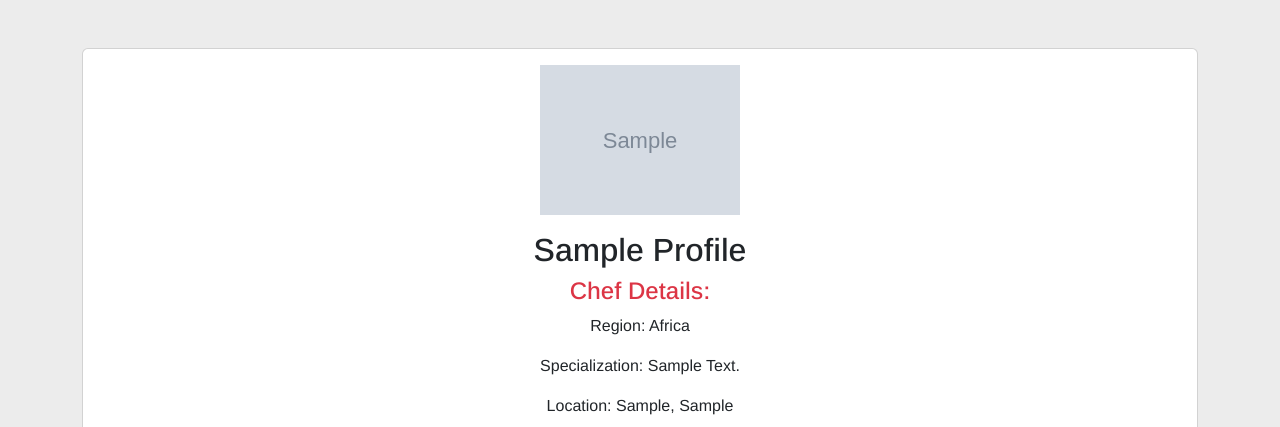
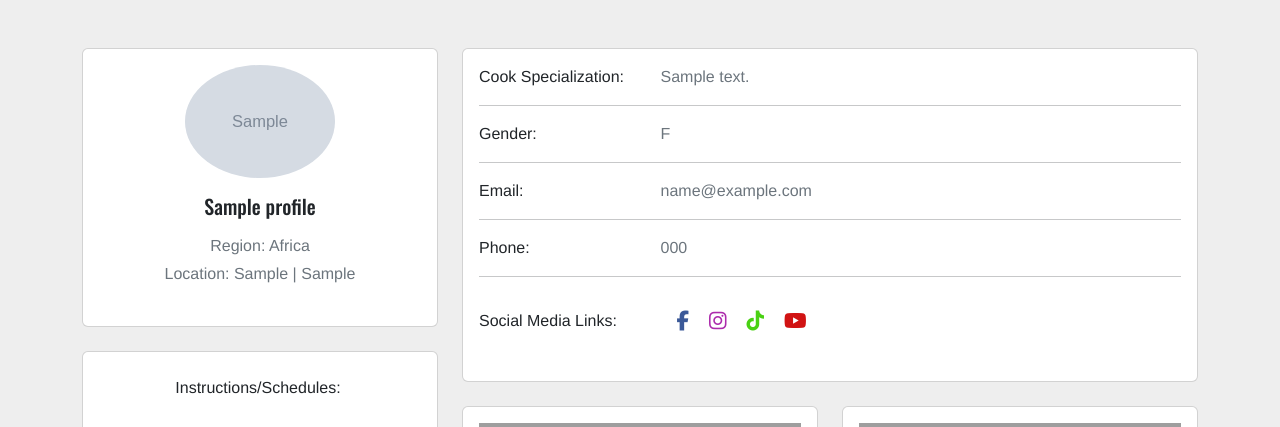
Before and after one commit to alakeldev/home-taste-app, a Django app: a page that uses chefs/templates/chef_info.html in a window 1280 px wide. Shown: the part 78-505 px from the top of the page. Run offline with Django 5.2, Linux system fonts and the light colour scheme; tables that the repository leaves empty hold one stand-in row (values such as "Sample post"); grey boxes marked "Sample" are stand-in pictures; some libraries are stand-ins or nearby versions; grey boxes are pictures that could not be loaded.

Commit message:
edit chef_info.html 'restructured the page withou comment section' + edit base.css 'add media queries related to the chef_info.html page'

```diff
--- a/chefs/templates/chef_info.html
+++ b/chefs/templates/chef_info.html
@@ -2,95 +2,176 @@
 {% block title %}Chef Information{% endblock %}
 {% load static %}
 
-
 {% block content %}
-<div class="container mt-5">
-    <div class="row justify-content-center">
-        <!-- Chef Profile -->
-        <div class="col-md-12">
-            <div class="card text-center">
-                <div class="card-body text-capitalize">
+<section style="background-color: #eee;">
+    <div class="container py-5">
+        <div class="row">
+            <div class="col-lg-4">
+                <div class="card mb-4">
+                    <div class="card-body text-center">
                         {% if chef_info.image %}
-                    <img src="{{ chef_info.image.url }}" alt="Chef Image" class="img-fluid mb-3" width="200">
+                        <img src="{{ chef_info.image.url }}" alt="Chef Image" class="rounded-circle img-fluid"
+                            style="width: 150px;">
                         {% else %}
-                    <img src="{% static 'images/default.jpg' %}" alt="Chef Image" class="img-fluid mb-3" width="200">
+                        <img src="{% static 'images/default.jpg' %}" alt="Chef Image" class="rounded-circle img-fluid"
+                            style="width: 150px;">
                         {% endif %}
-                    <p class="card-title h2 font-weight-bold">
+                        <h5 class="my-3">
                             {% if chef_info.name %}
                             {{ chef_info.name }}
                             {% else %}
                             {{ chef_info.slug }}
                             {% endif %}
-                    </p>
-                    <p class="card-text h4 font-weight-bold text-danger">Chef Details:</p>
-                    <p class="card-text font-weight-bold">Region: {{ chef_info.Region }}</p>
-                    <p class="card-text font-weight-bold">Specialization: {{ chef_info.cuisine_specialization }}</p>
-                    <p class="card-text font-weight-bold">Location: {{ chef_info.country }}, {{ chef_info.city }}</p>
-                    <p class="card-text font-weight-bold">Gender: {{ chef_info.gender }}</p>
-                    <p class="card-text font-weight-bold">Instructions/Schedules: {{ chef_info.instructions|safe }}</p>
-                    <p class="card-text h4 font-weight-bold text-danger">Chef Social Accounts:</p>
-                    <ul class="text-center">
+                        </h5>
+                        <p class="text-muted mb-1">Region: {{ chef_info.Region }}</p>
+                        <p class="text-muted mb-4">Location: {{ chef_info.country }} | {{ chef_info.city }}</p>
+                    </div>
+                </div>
+                <div class="card mb-4 mb-lg-0 instructions-text-container instructions-chef-info">
+                    <div class="card-body p-3">
+                        <ul class="list-group list-group-flush rounded-3">
+                            <p class="mb-4 text-center m-2"><span class=" me-1">Instructions/Schedules:</span></p>
+                            <div class="instructions-text">{{ chef_info.instructions|safe }}</div>
+                    </div>
+                </div>
+            </div>
+            <div class="col-lg-8">
+                <div class="card mb-4">
+                    <div class="card-body">
+                        <div class="row">
+                            <div class="col-sm-3">
+                                <p class="mb-0">Cook Specialization:</p>
+                            </div>
+                            <div class="col-sm-9">
+                                <p class="text-muted mb-0">{{ chef_info.cuisine_specialization }}</p>
+                            </div>
+                        </div>
+                        <hr>
+                        <div class="row">
+                            <div class="col-sm-3">
+                                <p class="mb-0">Gender:</p>
+                            </div>
+                            <div class="col-sm-9">
+                                <p class="text-muted mb-0">{{ chef_info.gender }}</p>
+                            </div>
+                        </div>
+                        <hr>
+                        <div class="row">
+                            <div class="col-sm-3">
+                                <p class="mb-0">Email:</p>
+                            </div>
+                            <div class="col-sm-9">
+                                <p class="text-muted mb-0">{{ chef_info.email }}</p>
+                            </div>
+                        </div>
+                        <hr>
+                        <div class="row">
+                            <div class="col-sm-3">
+                                <p class="mb-0">Phone:</p>
+                            </div>
+                            <div class="col-sm-9">
+                                <p class="text-muted mb-0">{{ chef_info.phone_number }}</p>
+                            </div>
+                        </div>
+                        <hr>
+                        <div class="row">
+                            <div class="col-sm-3">
+                                <p class="mb-0 d-flex justify-content-between align-items-center pt-3">Social Media
+                                    Links:</p>
+                            </div>
+                            <div class="col-sm-9">
+                                <p class="text-muted mb-0">
+                                <ul class="list-group-item d-flex align-items-center p-3 socail-links-list">
                                     {% if chef_info.facebook_link %}
-                        <li class="list-inline-item pr-2"><a href="{{ chef_info.facebook_link }}"><i
-                                    class="fa fa-facebook fa-2x text-info"></i></a></li>
+                                    <li class="list-inline-item"><a href="{{ chef_info.facebook_link }}"><i
+                                                class="fab fa-facebook-f fa-lg" style="color: #3b5998;"></i></a></li>
                                     {% endif %}
                                     {% if chef_info.instagram_link %}
                                     <li class="list-inline-item pr-2"><a href="{{ chef_info.instagram_link }}"><i
-                                    class="fa fa-instagram fa-2x text-info"></i></a></li>
+                                                class="fab fa-instagram fa-lg" style="color: #ac2bac;"></i></a></li>
                                     {% endif %}
                                     {% if chef_info.tiktok_link %}
                                     <li class="list-inline-item pr-2"><a href="{{ chef_info.tiktok_link }}"><i
-                                    class="fa fa-twitter fa-2x text-info"></i></a></li>
+                                                class="fab fa-tiktok fa-lg" style="color: #49d113;"></i></a></li>
                                     {% endif %}
                                     {% if chef_info.youtube_link %}
                                     <li class="list-inline-item pr-2"><a href="{{ chef_info.youtube_link }}"><i
-                                    class="fa fa-youtube fa-2x text-info"></i></a></li>
+                                                class="fab fa-youtube fa-lg" style="color: #d11313;"></i></a></li>
                                     {% endif %}
                                     {% if not chef_info.facebook_link and not chef_info.instagram_link and not chef_info.tiktok_link and not chef_info.youtube_link %}
-                        <li class="list-inline-item pr-2">No social media links provided</li>
+                                    <p class="text-muted mb-0">No social media links provided</p>
                                     {% endif %}
                                 </ul>
-                    <p class="card-text h4 font-weight-bold text-danger">Chef's Specials Dishes:</p>
+                                </p>
+                            </div>
+                        </div>
+                    </div>
+                </div>
+                <div class="row">
+                    <div class="col-md-6">
+                        <div class="card mb-4 mb-md-0">
+                            <div class="card-body">
                                 {% if chef_info.dish1 %}
-                    <img src="{{ chef_info.dish1.url }}" alt="Dish 1">
-                    {% endif %}
-                    {% if chef_info.dish2 %}
-                    <img src="{{ chef_info.dish2.url }}" alt="Dish 2">
-                    {% endif %}
-                    {% if chef_info.dish3 %}
-                    <img src="{{ chef_info.dish3.url }}" alt="Dish 3">
-                    {% endif %}
-                    {% if chef_info.dish4 %}
-                    <img src="{{ chef_info.dish4.url }}" alt="Dish 4">
-                    {% endif %}
-
-                    <!-- Show a message if no special dishes are provided -->
-                    {% if not chef_info.dish1 and not chef_info.dish2 and not chef_info.dish3 and not chef_info.dish4 %}
-                    <p>No special dishes to show at the moment.</p>
+                                <img src="{{ chef_info.dish1.url }}" alt="Chef Image" class="img-fluid dish-img">
+                                {% else %}
+                                <img src="{% static 'images/no-image.jpeg' %}" alt="No Dish Image"
+                                    class="img-fluid dish-img">
                                 {% endif %}
                             </div>
                         </div>
                     </div>
-
-        <!-- User Comments Section -->
-        <h2>Comments</h2>
-        <ul>
-            {% for comment in comments %}
-            {% if comment.is_approved %}
-            <li>{{ comment.name }} said: {{ comment.comment }}</li>
+                    <div class="col-md-6">
+                        <div class="card mb-4 mb-md-0">
+                            <div class="card-body">
+                                {% if chef_info.dish2 %}
+                                <img src="{{ chef_info.dish2.url }}" alt="Chef Image" class="img-fluid dish-img">
+                                {% else %}
+                                <img src="{% static 'images/no-image.jpeg' %}" alt="No Dish Image"
+                                    class="img-fluid dish-img">
                                 {% endif %}
-            {% endfor %}
-        </ul>
                             </div>
-    <!-- User Comments Section -->
-    <div class="col-md-8 mt-4">
-        <h3>Comment Form</h3>
-
-        <form method="post" enctype="multipart/form-data">
-            {% csrf_token %}
-            {{ form|crispy }}
-            <button type="submit">Submit Comment</button>
-        </form>
+                        </div>
+                    </div>
+                </div>
+            </div>
+        </div>
+    </div>
+</section>
+<div class="container">
+    <div class="row">
+        <div class="col-md-4">
+            <div class="card mb-4 mb-md-0">
+                <div class="card-body">
+                    {% if chef_info.dish3 %}
+                    <img src="{{ chef_info.dish3.url }}" alt="Chef Image" class="img-fluid dish-img">
+                    {% else %}
+                    <img src="{% static 'images/no-image.jpeg' %}" alt="No Dish Image" class="img-fluid dish-img">
+                    {% endif %}
+                </div>
+            </div>
+        </div>
+        <div class="col-md-4">
+            <div class="card mb-4 mb-md-0">
+                <div class="card-body">
+                    {% if chef_info.dish4 %}
+                    <img src="{{ chef_info.dish4.url }}" alt="Chef Image" class="img-fluid dish-img">
+                    {% else %}
+                    <img src="{% static 'images/no-image.jpeg' %}" alt="No Dish Image" class="img-fluid dish-img">
+                    {% endif %}
+                </div>
+            </div>
+        </div>
+        <div class="col-md-4">
+            <div class="card mb-4 mb-md-0">
+                <div class="card-body">
+                    {% if chef_info.dish5 %}
+                    <img src="{{ chef_info.dish5.url }}" alt="Chef Image" class="img-fluid dish-img">
+                    {% else %}
+                    <img src="{% static 'images/no-image.jpeg' %}" alt="No Dish Image" class="img-fluid dish-img">
+                    {% endif %}
+                </div>
+            </div>
+        </div>
     </div>
 </div>
 {% endblock content %}
--- a/static/css/base.css
+++ b/static/css/base.css
@@ -432,3 +432,24 @@ label.form-label.requiredField[for="id_password"]::before {
 }
 
 /* end chef profile page */
+
+/* start chef_info page */
+@media (min-width: 1400px) {
+    .instructions-chef-info {
+        min-height: 430px;
+    }
+}
+
+@media (min-width: 1200px) and (max-width: 1400px) {
+    .instructions-chef-info {
+        min-height: 390px;
+    }
+}
+
+@media (min-width: 992px) and (max-width: 1200px) {
+    .instructions-chef-info {
+        min-height: 340px;
+    }
+}
+
+/* end chef_info page */
```
Lines whose indentation alone changed are shown as unchanged.
